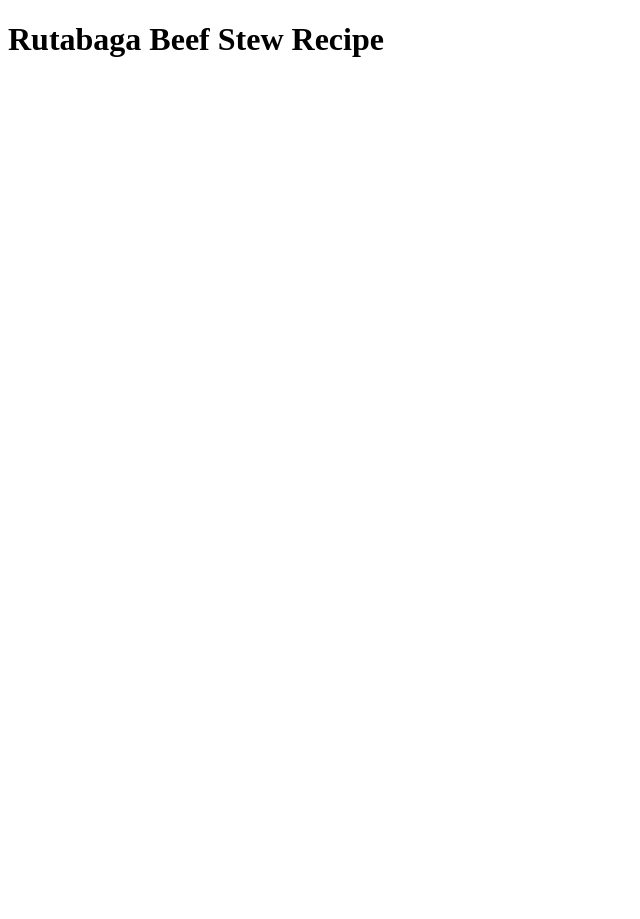
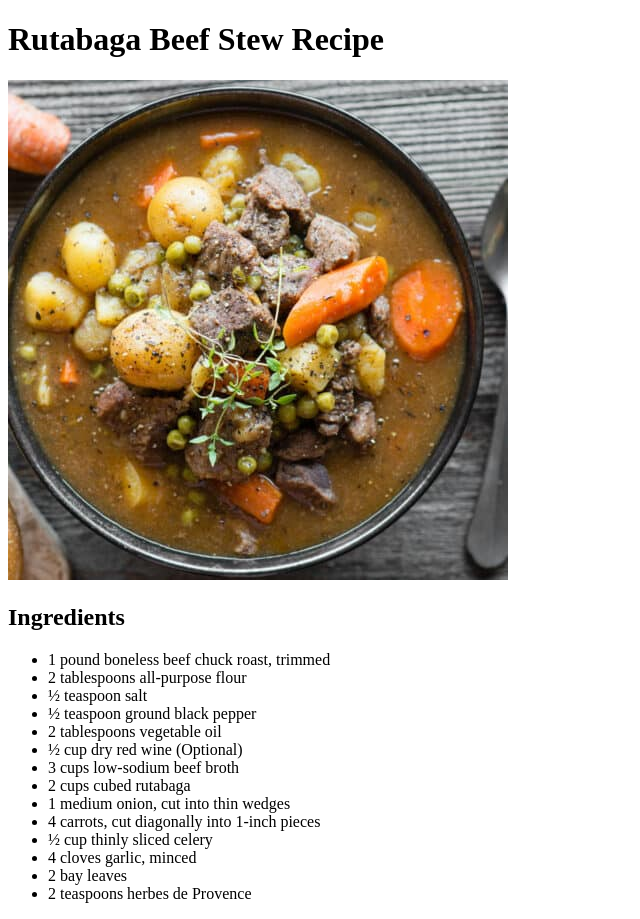
Before and after one commit to alxvngn/odin-recipes, a plain HTML site: page recipes/rutabaga-beef-stew.html in a window 1280 px wide. Shown: the whole page, without its empty margins (0-640 px from the left). Before the commit the page ends 800 px from the top, so only its background shows below. Drawn offline with Linux system fonts and the light colour scheme.

Commit message:
Add Ingredients to rutabaga-beef-stew.html

```diff
--- a/recipes/rutabaga-beef-stew.html
+++ b/recipes/rutabaga-beef-stew.html
@@ -8,6 +8,26 @@
 
 <body>
   <h1>Rutabaga Beef Stew Recipe</h1>
+  <img src="rutabaga-beef-stew.jpg">
+
+  <h2>Ingredients</h2>
+  <ul>
+    <li>1 pound boneless beef chuck roast, trimmed</li>
+    <li>2 tablespoons all-purpose flour</li>
+    <li>½ teaspoon salt</li>
+    <li>½ teaspoon ground black pepper</li>
+    <li>2 tablespoons vegetable oil</li>
+    <li>½ cup dry red wine (Optional)
+    <li>3 cups low-sodium beef broth</li>
+    <li>2 cups cubed rutabaga</li>
+    <li>1 medium onion, cut into thin wedges</li>
+    <li>4 carrots, cut diagonally into 1-inch pieces</li>
+    <li>½ cup thinly sliced celery</li>
+    <li>4 cloves garlic, minced</li>
+    <li>2 bay leaves</li>
+    <li>2 teaspoons herbes de Provence</li>
+  </ul>
+
 </body>
 
 </html>
```
Also changed, not shown: recipes/rutabaga-beef-stew.jpg (added).
